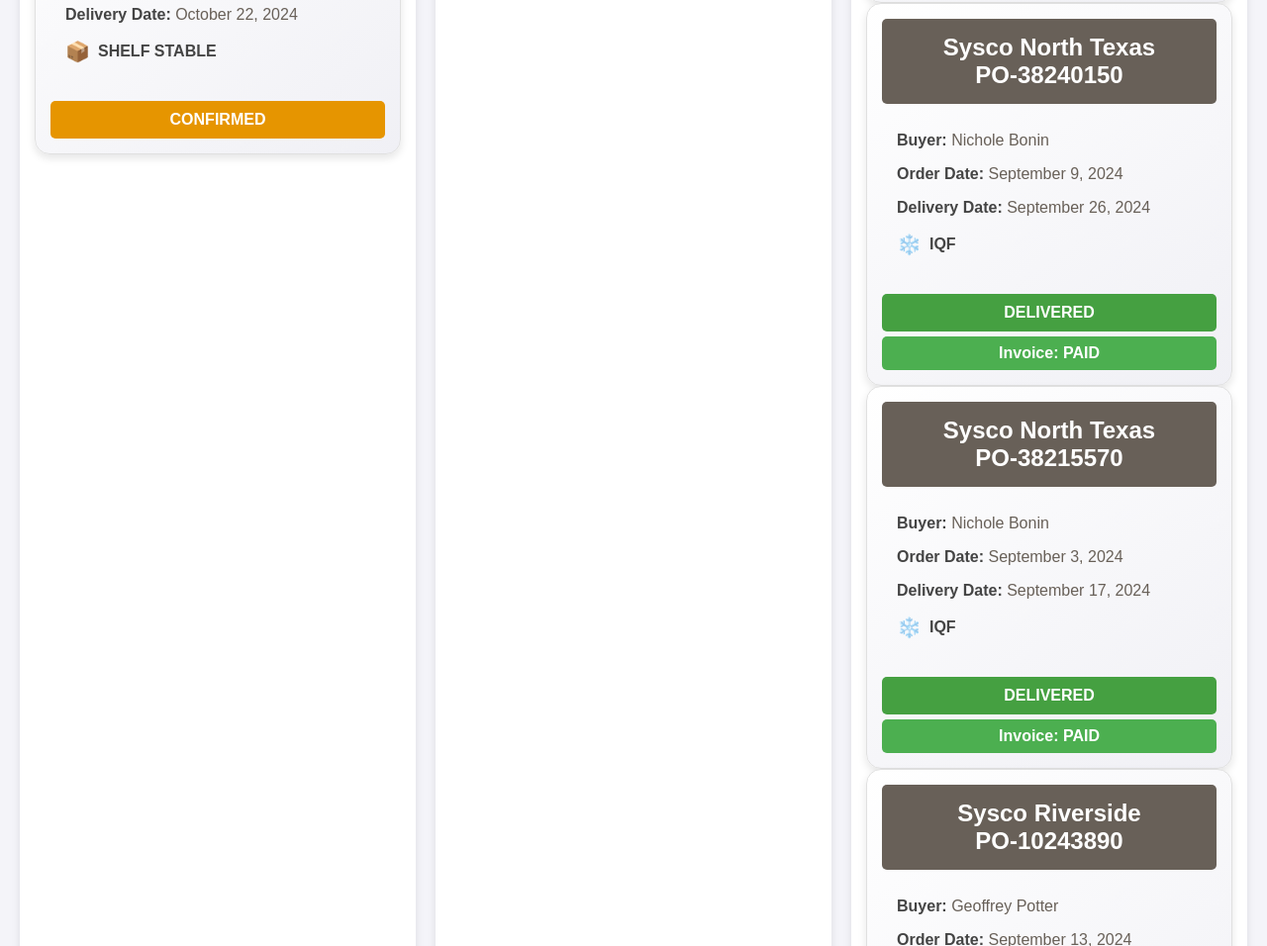
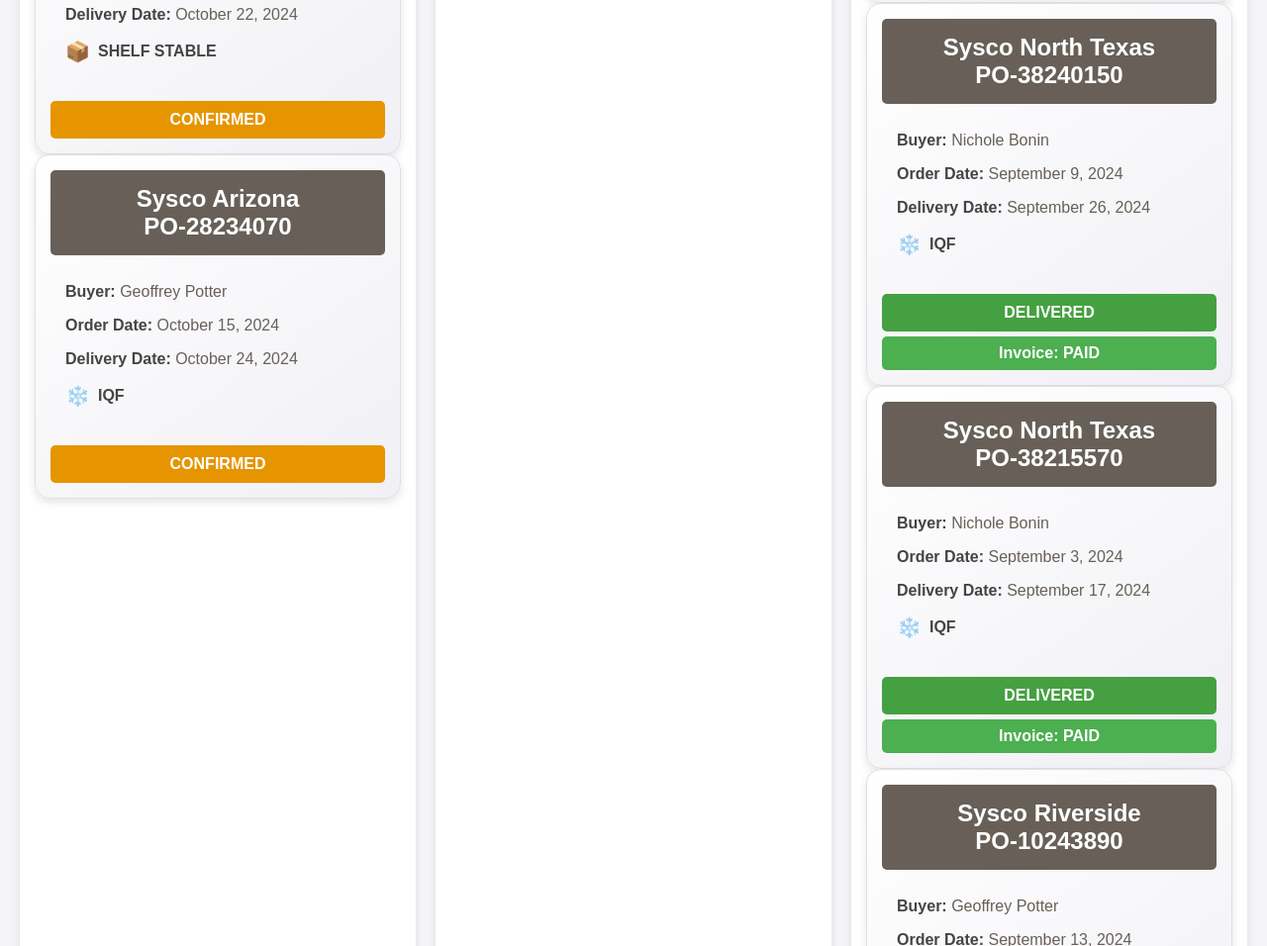
Before and after one commit to holt-ace/po-dashboard, a plain HTML site: page index.html in a window 1280 px wide. Shown: the part 2494-3450 px from the top of the page at 99% size. Drawn offline with Linux system fonts and the light colour scheme; a web font is replaced by a local one.

Commit message:
add Arizona PO

```diff
--- a/index.html
+++ b/index.html
@@ -521,6 +521,17 @@
         "Invoice": NaN,
         "Type": "SHELF STABLE",
         "pdf": "https://github.com/holt-ace/po-dashboard/blob/master/Sysco%20_PO_Confirmation/PO_14517280.pdf"
+    },
+    {
+        "Purchase Order": "PO-28234070",
+        "Customer": "Sysco Arizona",
+        "Buyer": "Geoffrey Potter",
+        "Order Date": "2024-10-15",
+        "Delivery Date": "2024-10-24",
+        "Status": "CONFIRMED",
+        "Invoice": NaN,
+        "Type": "IQF",
+        "pdf": "https://github.com/holt-ace/po-dashboard/blob/master/Sysco%20_PO_Confirmation/PO_28234070.pdf"
     }
 ];
 
```
Also changed, not shown: 1 other file.
